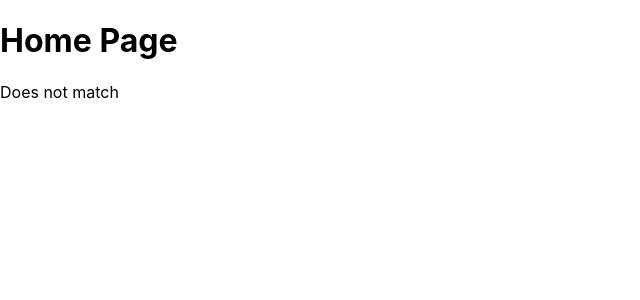
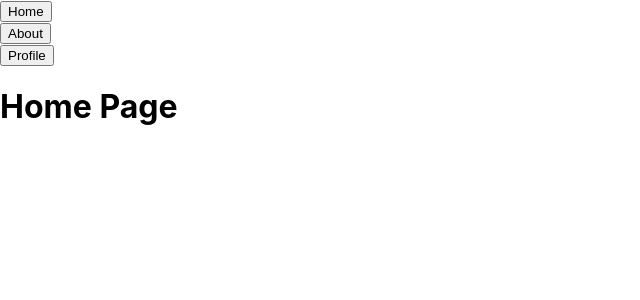
Before and after one commit to Hazzim-Escarcega/react_typescript_excercises, a React (Create React App) app in the folder my-app/: page /home in a window 1280 px wide. Shown: the top 300 px of the page, without its empty margins (0-640 px from the left). Built offline with nearby package versions, Linux system fonts and the light colour scheme.

Commit message:
Link and redirect

```diff
--- a/my-app/src/App.tsx
+++ b/my-app/src/App.tsx
@@ -2,28 +2,32 @@ import React from "react";
 import logo from "./logo.svg";
 import "./App.css";
 import HomePage from "./components/HomePage";
-import { Router, Route, Switch } from "react-router";
+import { Router, Route, Switch, Redirect } from "react-router";
 import AboutPage from "./components/AboutPage";
-import { BrowserRouter } from "react-router-dom";
+import { BrowserRouter, Link } from "react-router-dom";
+import ProfilePage from "./components/ProfilePage";
+import { SpecialLink } from "./components/SpecialLink";
 
 function App() {
   return (
     <BrowserRouter>
-      <Route component={AboutPage} path="/about" />
-      <Route
-        render={(routeProps) => <HomePage {...routeProps} />}
-        path="/home"
-      />
-      <Route
-        children={(routeProps) =>
-          routeProps.match ? (
-            <HomePage {...routeProps} />
-          ) : (
-            <div>Does not match</div>
-          )
-        }
-        path="/children"
-      />
+      <Link component={SpecialLink} to="/home">
+        Home
+      </Link>
+      <br />
+      <Link component={SpecialLink} to="/about">
+        About
+      </Link>
+      <br />
+      <Link component={SpecialLink} to="/profile">
+        Profile
+      </Link>
+      <Switch>
+        <Route component={AboutPage} path="/about" />
+        <Route component={HomePage} path="/home" />
+        <Route component={ProfilePage} path="/profile" />
+        <Redirect to="/home" />
+      </Switch>
     </BrowserRouter>
   );
 }
--- /dev/null
+++ b/my-app/src/components/ProfilePage/index.tsx
@@ -0,0 +1,13 @@
+import React from "react";
+
+class ProfilePage extends React.Component {
+  render() {
+    return (
+      <div>
+        <h1> Profile Page </h1>
+      </div>
+    );
+  }
+}
+
+export default ProfilePage;
--- /dev/null
+++ b/my-app/src/components/SpecialLink/index.tsx
@@ -0,0 +1,10 @@
+import React from "react";
+
+interface SpecialLinkProps {
+  href: string;
+  navigate(): void;
+}
+
+export const SpecialLink: React.FC<SpecialLinkProps> = (props) => {
+  return <button onClick={props.navigate}>{props.children}</button>;
+};
```
